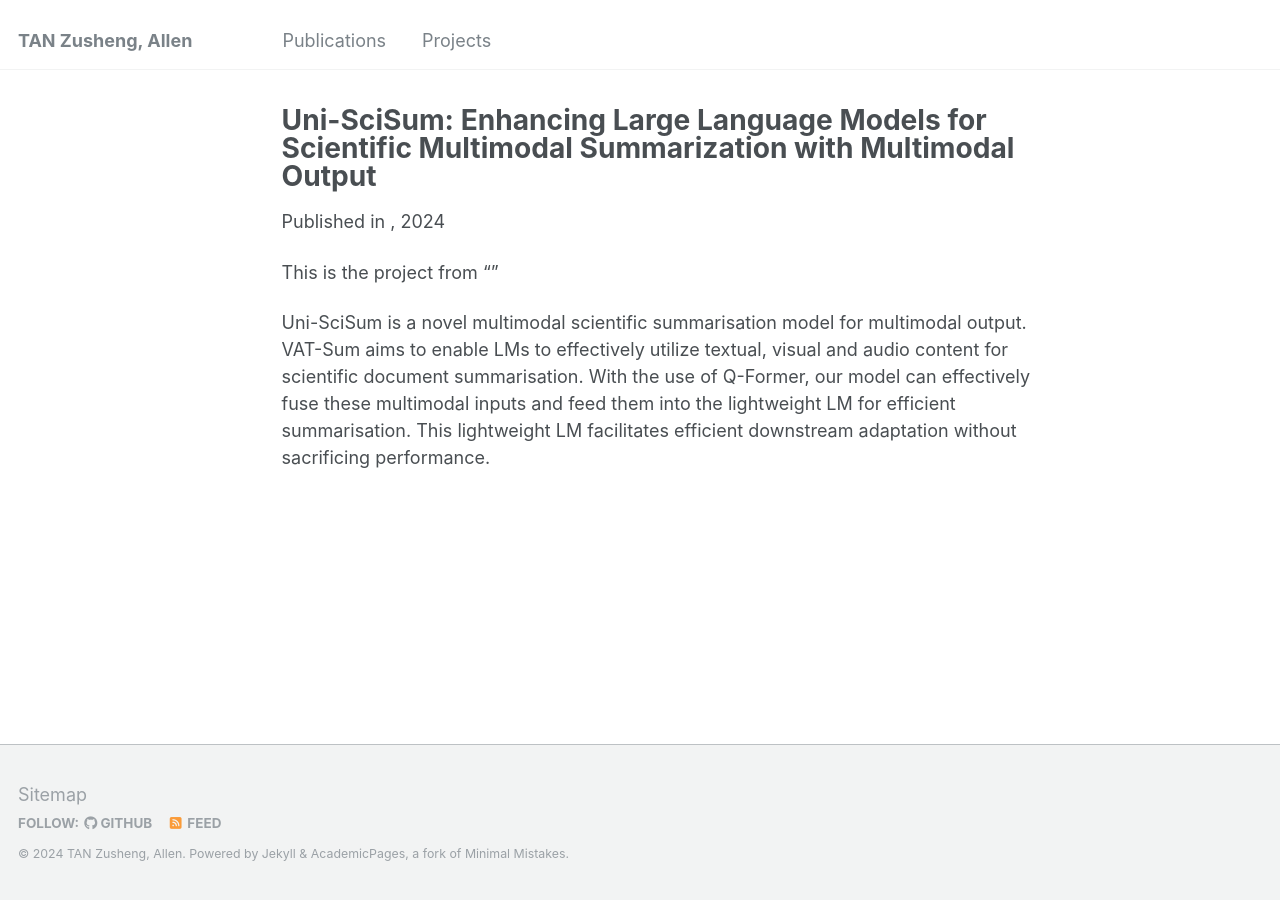
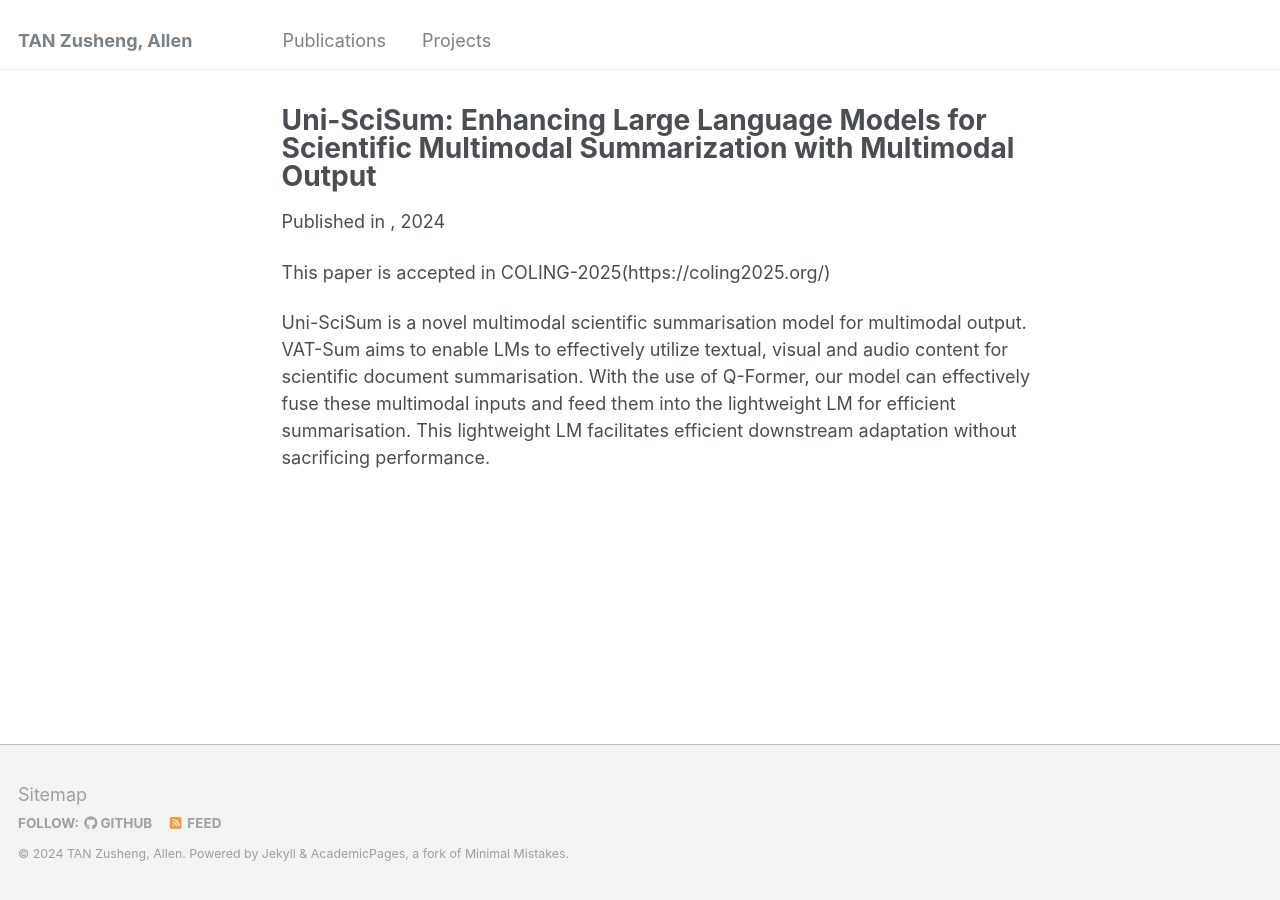
Before and after one commit to allent4n/allent4n.github.io, a Jekyll site: the page built from _projects/Uni-SciSum.md, in a window 1280 px wide. Built offline with Jekyll 4.4.1, drawn with Linux system fonts in a browser that asks for light colours.

Commit message:
Update Uni-SciSum.md

```diff
--- a/_projects/Uni-SciSum.md
+++ b/_projects/Uni-SciSum.md
@@ -7,6 +7,6 @@ venue: ""
 location: ""
 ---
 
-This is the project from ""
+This paper is accepted in COLING-2025(https://coling2025.org/)
 
 Uni-SciSum is a novel multimodal scientific summarisation model for multimodal output. VAT-Sum aims to enable LMs to effectively utilize textual, visual and audio content for scientific document summarisation. With the use of Q-Former, our model can effectively fuse these multimodal inputs and feed them into the lightweight LM for efficient summarisation. This lightweight LM facilitates efficient downstream adaptation without sacrificing performance.
```
